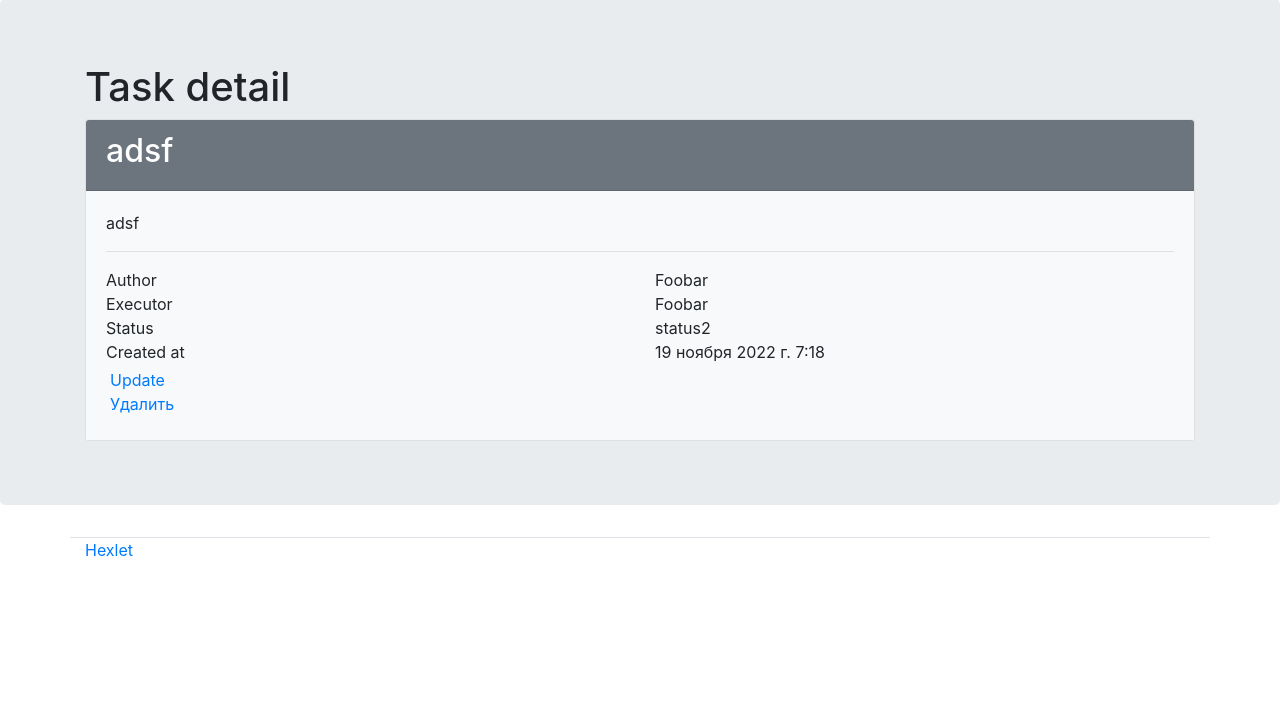
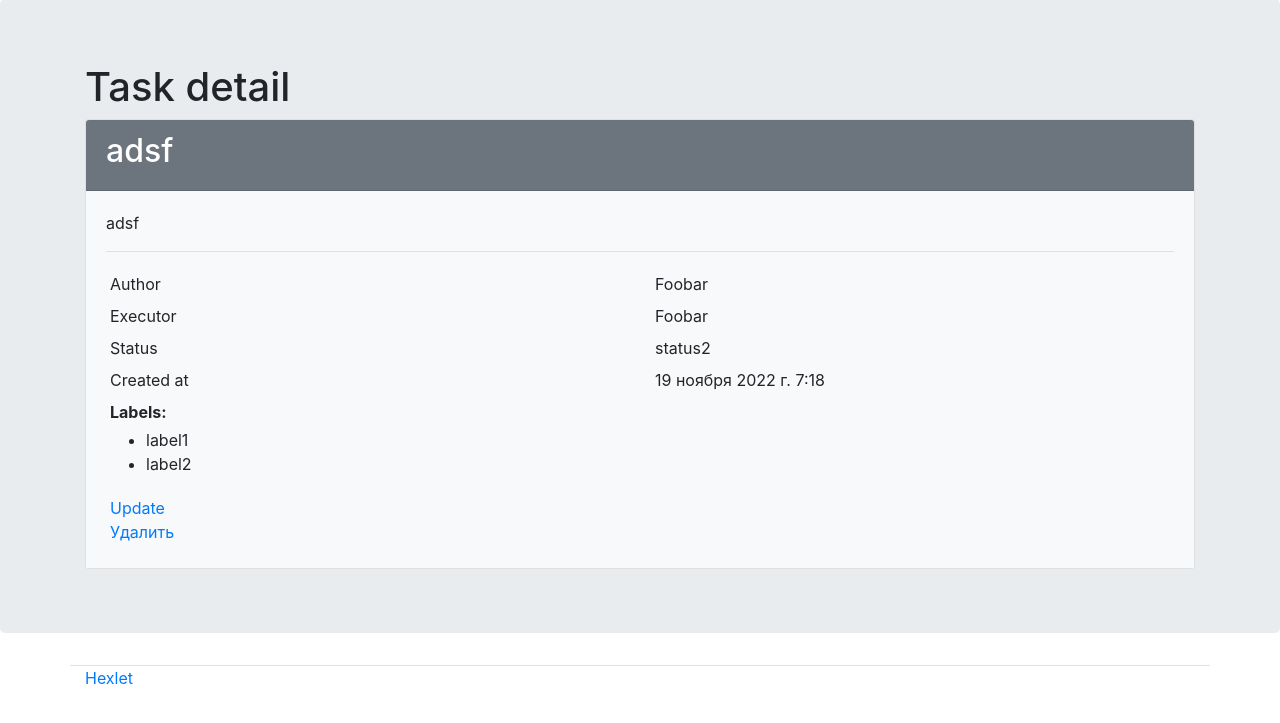
Before and after one commit to devdenh/python-project-52, a Django app: page /tasks/2 in a window 1280 px wide. Shown: the part 57-780 px from the top of the page. Run offline with Django 4.2, Linux system fonts and the light colour scheme; data comes from the database, SQL or seed files in the repository; some libraries are stand-ins or nearby versions.

Commit message:
step6: add bound testcase, detail output

```diff
--- a/task_manager/fixtures/tasks.json
+++ b/task_manager/fixtures/tasks.json
@@ -8,6 +8,7 @@
        "status": 2,
        "author": 1,
        "executor": null,
+       "label": [1],
        "created_at": "2022-11-19T07:00:05.067Z"
      }
    },
--- a/task_manager/tasks/views.py
+++ b/task_manager/tasks/views.py
@@ -4,6 +4,7 @@ from django.views.generic import (
 from django.contrib.messages.views import SuccessMessageMixin
 from django.utils.translation import gettext as _
 from task_manager.tasks.models import Task
+from task_manager.labels.models import Label
 from task_manager.tasks.forms import TaskForm
 from django.contrib.auth.mixins import LoginRequiredMixin, UserPassesTestMixin
 from django.views.generic import DeleteView
@@ -27,6 +28,7 @@ class IndexView(LoginRequiredMixin,
 class DetailTask(DetailView):
     model = Task
     template_name = "tasks/detail.html"
+    extra_context = {"labels": Label.objects.all()}
 
 
 class TaskRegistrate(LoginRequiredMixin,
--- a/task_manager/templates/tasks/detail.html
+++ b/task_manager/templates/tasks/detail.html
@@ -16,22 +16,31 @@
         <div class="card-body bg-light">
             <p>{{ task.description }}</p>
             <hr>
-                 <div class="row">
+                 <div class="row p-1">
                     <div class="col">{% translate "Author"%}</div>
                     <div class="col">{{ task.author }}</div>
                 </div>
-                <div class="row">
+                <div class="row p-1">
                     <div class="col">{% translate "Executor"%}</div>
                     <div class="col">{{ task.executor }}</div>
                 </div>
-                <div class="row">
+                <div class="row p-1">
                     <div class="col">{% translate "Status"%}</div>
                     <div class="col">{{ task.status }}</div>
                 </div>
-                <div class="row">
+                <div class="row p-1">
                     <div class="col">{% translate "Created at"%}</div>
                     <div class="col">{{ task.created_at }}</div>
                 </div>
+                <div class="row p-1">
+                    <div class="col font-weight-bold">{% translate "Labels:"%}</div>
+                </div>
+                <ul>
+                    {% for label in labels %}
+                    <li>{{ label.name }}</li>
+                    {% endfor %}
+                </ul>
+
             <div class="row p-1">
                 <div class="col">
           <a href="{% url 'tasks:update' task.pk %}">{% translate "Update" %}</a>
```
Also changed, not shown: task_manager/labels/tests.py (+10 -10 lines), task_manager/tasks/forms.py (+8 -2 lines).
